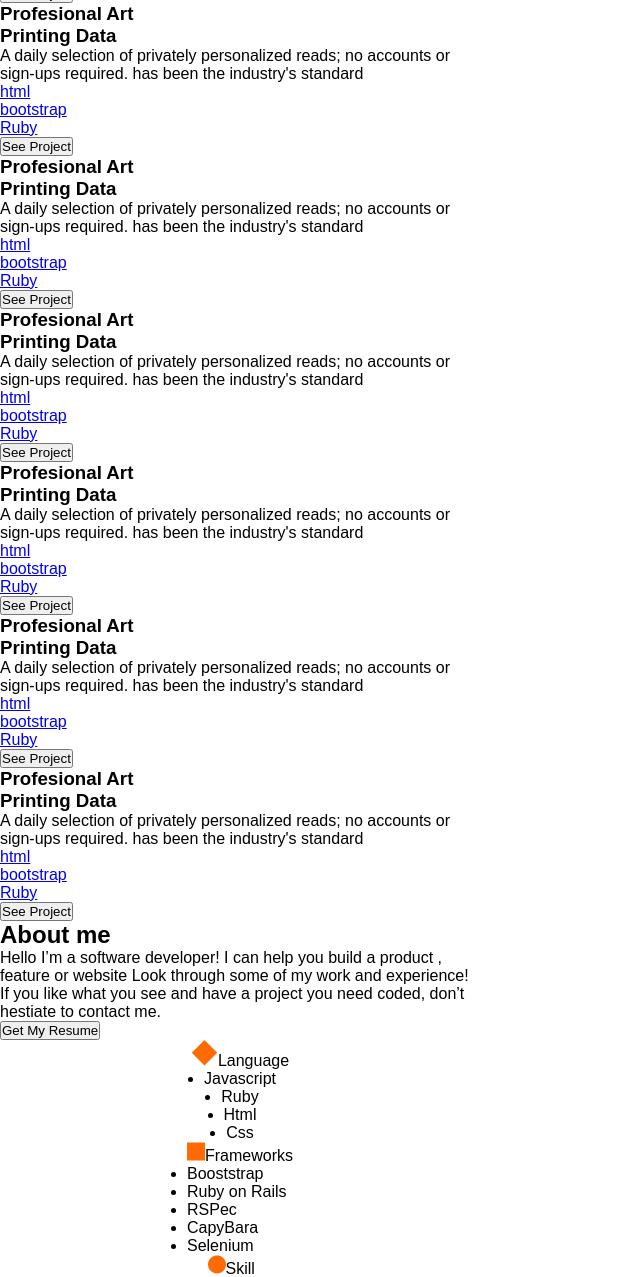
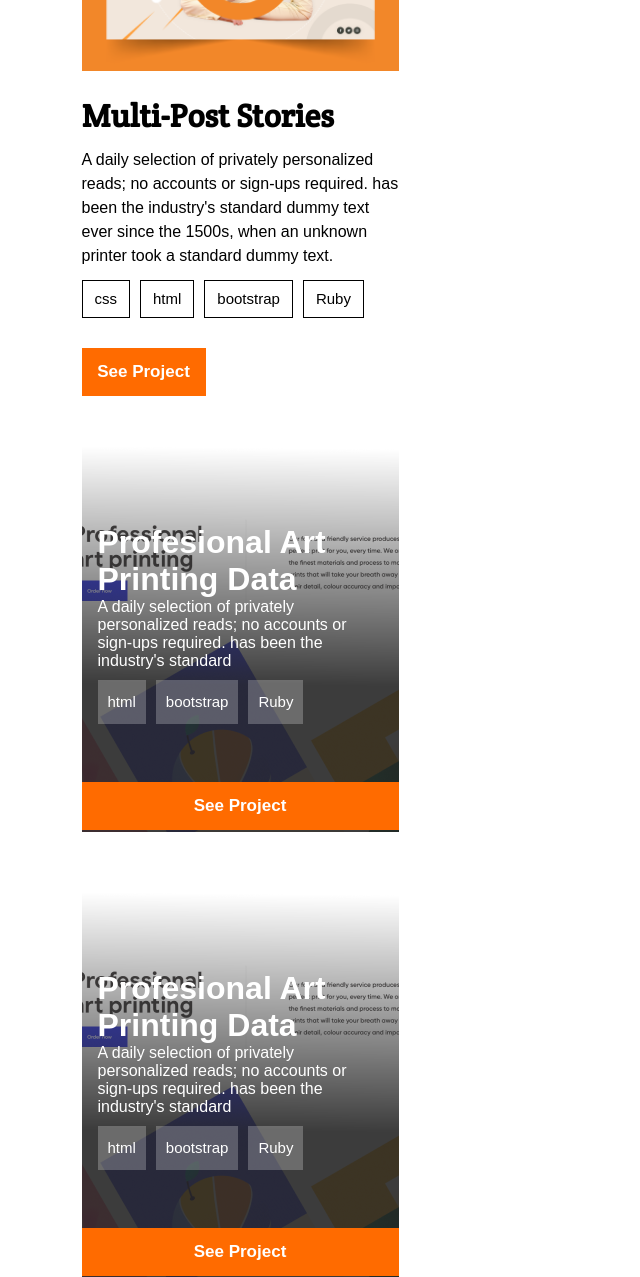
Before and after one commit to Yerimah/My-portfolio, a website: page index.html in a window 1280 px wide. Shown: the part 1523-2800 px from the top of the page, without its empty margins (0-640 px from the left). Drawn offline with Linux system fonts and the light colour scheme.

Commit message:
add css grid, flexbox

```diff
--- a/style.css
+++ b/style.css
@@ -108,3 +108,329 @@
   list-style: none;
   justify-content: space-around;
 }
+
+/* work-section */
+
+.work-section {
+  display: flex;
+  flex-direction: column;
+  align-items: center;
+  padding: 120px 24px;
+}
+
+.work-header {
+  font-size: 40px;
+  line-height: 52px;
+  padding: 20px 0;
+}
+
+.btn-card {
+  cursor: pointer;
+  display: inline-block;
+  border: 1px solid;
+  padding: 6px 12px;
+  background: white;
+  color: black;
+  font-size: 15px;
+  line-height: 24px;
+  text-decoration: none;
+  margin-right: 10px;
+}
+
+.btn-car {
+  cursor: pointer;
+  display: inline-block;
+  border: 0;
+  padding: 10px 10px;
+  background: rgb(255, 255, 255, 0.24);
+  color: white;
+  font-size: 15px;
+  line-height: 24px;
+  text-decoration: none;
+  margin-right: 10px;
+}
+
+.btn-card:hover {
+  opacity: 0.9;
+}
+
+.container {
+  display: grid;
+  margin: 0 auto;
+  gap: 50px 0;
+  width: 317px;
+}
+
+.w-image {
+  display: block;
+  width: 100%;
+  padding: 0;
+  margin: 0;
+}
+
+h2 {
+  font-size: 32px;
+  font-family: 'Crete Round', serif;
+  margin: 24px 0 12px 0;
+}
+
+.p-description {
+  font-size: 16px;
+  margin-bottom: 12px;
+  line-height: 24px;
+}
+
+.languages {
+  display: flex;
+  justify-content: space-between;
+  list-style: none;
+  margin-bottom: 10px;
+  width: 236px;
+  background: white;
+  align-items: center;
+}
+
+li .languages {
+  flex: 1;
+}
+
+.p-btn {
+  background: rgba(255, 107, 0, 1);
+  color: white;
+  font-size: 17px;
+  border: none;
+  height: 48px;
+  width: 124px;
+  font-weight: bold;
+}
+
+.item1 {
+  grid-area: card1;
+}
+
+.item2 {
+  grid-area: card2;
+}
+
+.item3 {
+  grid-area: card3;
+}
+
+.item4 {
+  grid-area: card4;
+}
+
+.item5 {
+  grid-area: card5;
+}
+
+.item6 {
+  grid-area: card6;
+}
+
+.card-works {
+  display: grid;
+  grid-template-columns: 1fr;
+  grid-template-rows: 1fr 1fr 1fr 1fr 1fr 1fr;
+  grid-template-areas:
+    "card1 card1 card1 card1 card1 card1"
+    "card2 card2 card2 card2 card2 card2"
+    "card3 card3 card3 card3 card3 card3"
+    "card4 card4 card4 card4 card4 card4"
+    "card5 card5 card5 card5 card5 card5"
+    "card6 card6 card6 card6 card6 card6";
+  grid-gap: 20px;
+}
+
+.card {
+  display: flex;
+  flex-direction: column;
+  background: url(images/portfolio.png) no-repeat;
+  width: 317px;
+  height: 386px;
+  margin: 0 auto;
+  margin-bottom: 40px;
+}
+
+.text-block {
+  padding: 38px 16px;
+}
+
+.card-description {
+  color: white;
+  font-size: 16px;
+}
+
+.new {
+  color: white;
+  font-size: 32px;
+  margin-top: 40px;
+}
+
+.card-btn {
+  display: block;
+  background: rgba(255, 107, 0, 1);
+  min-height: 48px;
+  color: white;
+  font-size: 17px;
+  border: none;
+  font-weight: bold;
+}
+
+.lang {
+  display: flex;
+  flex-direction: row;
+  margin-right: 10px;
+  width: 236px;
+  list-style: none;
+
+  /* background: rgba(255, 255, 255, 0.24); */
+  align-items: center;
+  color: white;
+  margin-top: 10px;
+}
+
+li .lang {
+  flex: 1;
+  text-align: center;
+  padding: 1px;
+}
+
+.title {
+  width: 315px;
+  left: 24px;
+  top: 120px;
+  align-items: center;
+}
+
+span {
+  font-size: 40px;
+  color: rgba(28, 26, 25, 1);
+  line-height: 52px;
+}
+
+.about-section {
+  display: flex;
+  align-items: flex-start;
+  flex-direction: column;
+  background: url(images/Rectangle\ 73.png);
+  width: 100%;
+  height: 1901px;
+}
+
+.about-descript {
+  color: white;
+  font-size: 16px;
+  margin-top: 24px;
+}
+
+.abt-btn {
+  background: rgba(255, 107, 0, 1);
+  order: 2;
+  width: 161px;
+  height: 48px;
+  margin-top: 20px;
+  margin-bottom: 100px;
+  color: white;
+  font-size: 17px;
+  border: none;
+  font-weight: bold;
+}
+
+.about {
+  width: 100%;
+  padding: 120px 24px;
+}
+
+.spaced {
+  font-family: 'Crete Round', serif;
+  font-weight: 400;
+  font-size: 72px;
+  width: 327px;
+  line-height: 88px;
+  color: hsl(25, 100%, 50%);
+  height: 79px;
+}
+
+.about-2 {
+  display: flex;
+  flex-direction: column;
+  align-items: center;
+  padding: 120px 24px;
+  width: 317px;
+  color: white;
+  margin: 0 auto;
+}
+
+.stacks span,
+img {
+  color: white;
+  margin-right: 10px;
+  font-size: 32px;
+}
+
+.stacks ul {
+  display: flex;
+  align-items: center;
+  flex-direction: column;
+  justify-content: center;
+  width: 200px;
+  margin: 20px auto;
+}
+
+.stacks ul,
+li {
+  list-style: none;
+  text-align: justify;
+  margin-bottom: 20px;
+}
+
+.frame span,
+img {
+  color: white;
+  font-size: 32px;
+}
+
+.frame ul {
+  display: flex;
+  align-items: center;
+  flex-direction: column;
+  justify-content: center;
+  margin: 10px auto;
+}
+
+.frame ul,
+li {
+  list-style: none;
+  margin-bottom: 20px;
+}
+
+.skills span {
+  color: white;
+  margin-left: 20px;
+  font-size: 32px;
+  font-family: 'Inter', sans-serif;
+}
+
+.skills img {
+  color: white;
+  margin-left: 20px;
+  font-size: 32px;
+  font-family: 'Inter', sans-serif;
+}
+
+.skills ul {
+  display: flex;
+  align-items: center;
+  flex-direction: column;
+  justify-content: center;
+  width: 200px;
+  margin: 20px auto;
+}
+
+.skills ul,
+li {
+  list-style: none;
+  text-align: justify;
+  margin-bottom: 20px;
+}
```
